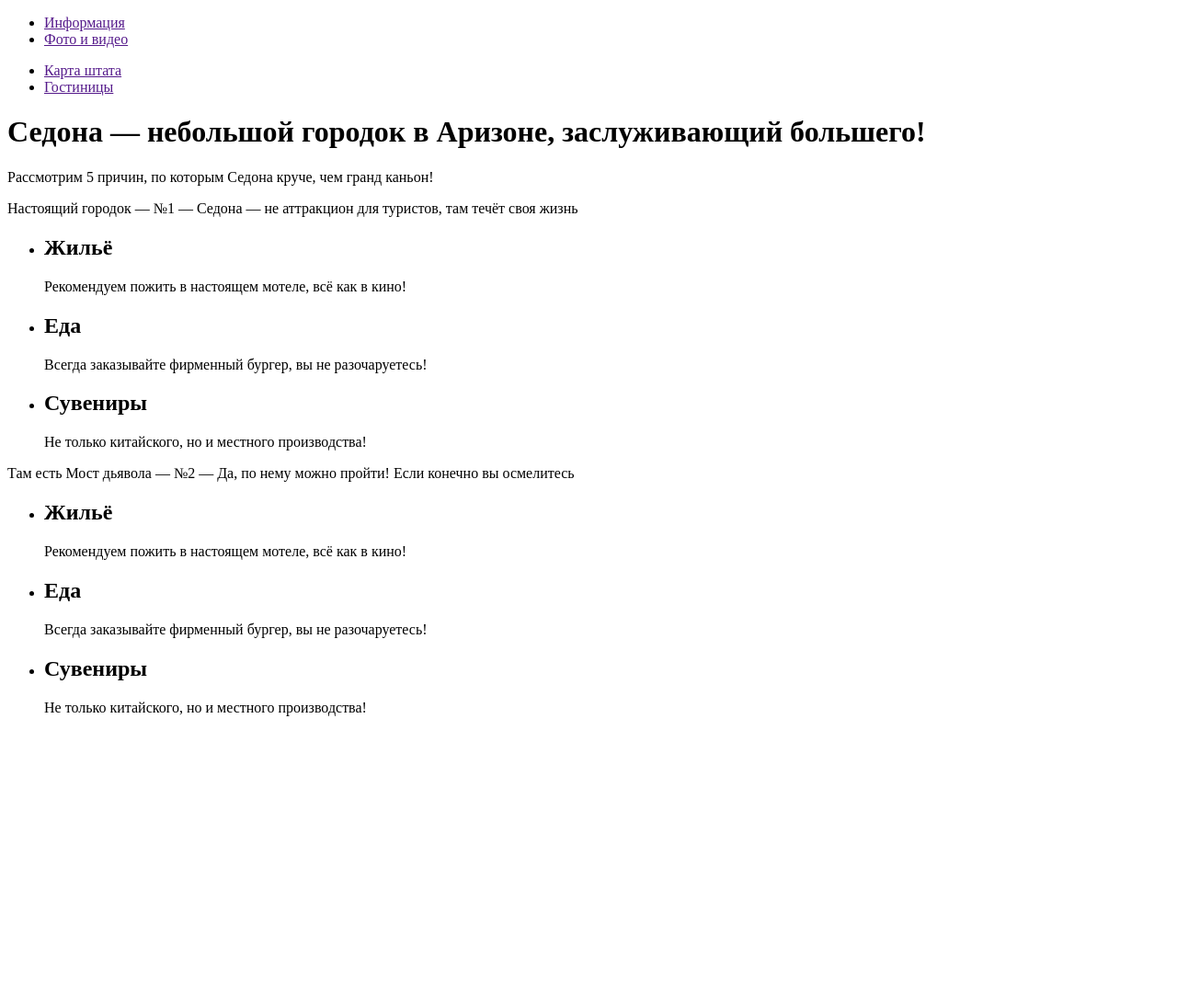
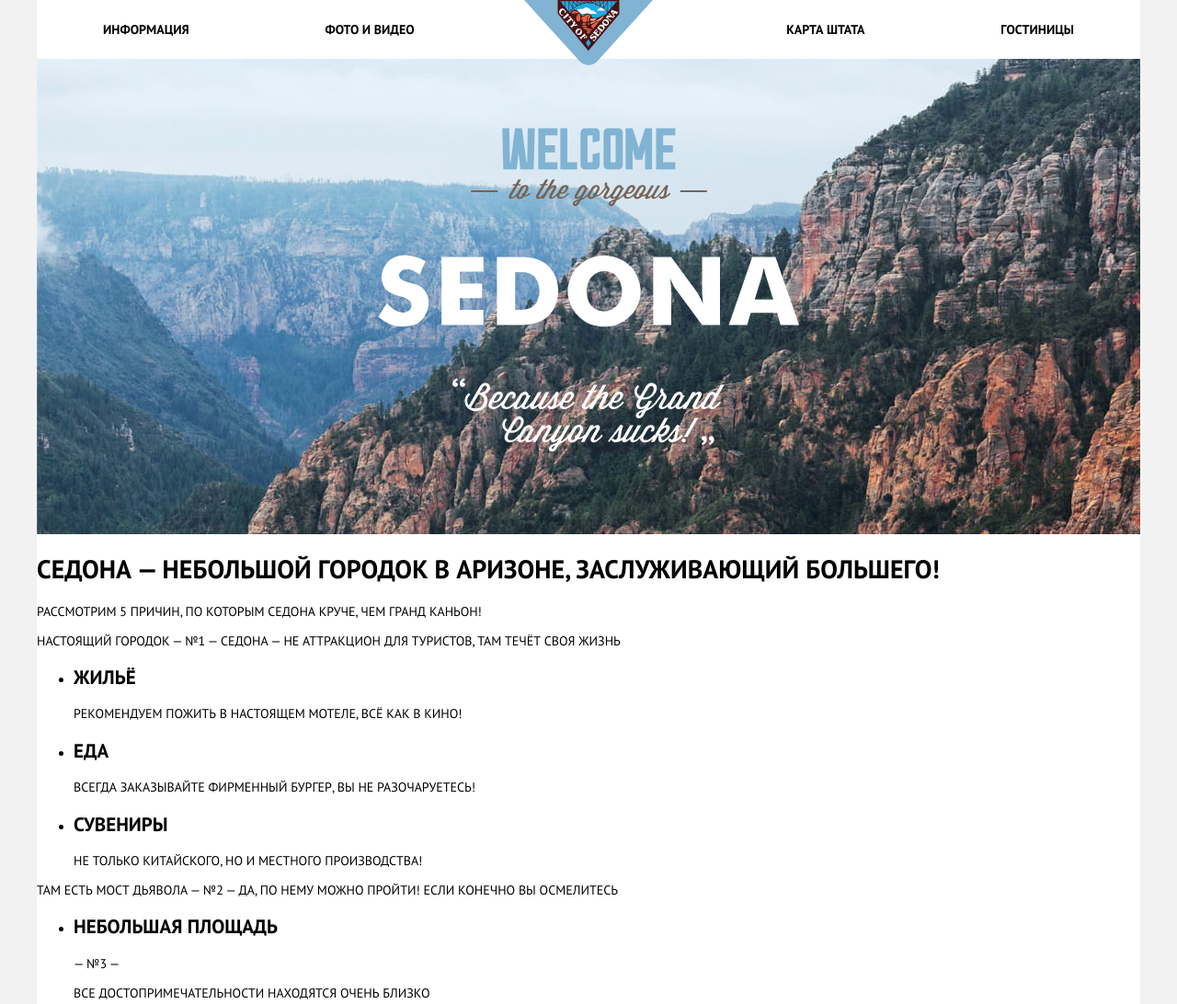
Before and after one commit to R0bur1989/Sedona, a plain HTML site: page index.html in a window 1280 px wide. Shown: the top 1092 px of the page at 92% size. Before the commit the page ends 800 px from the top, so only its background shows below. Drawn offline with Linux system fonts and the light colour scheme.

Commit message:
первичное оформление headera

```diff
--- /dev/null
+++ b/css/style.css
@@ -0,0 +1,92 @@
+/* pt-sans-regular - cyrillic_latin */
+@font-face {
+    font-family: 'PT Sans';
+    font-style: normal;
+    font-weight: 400;
+    src: url('../fonts/pt-sans-v11-cyrillic_latin-regular.eot'); /* IE9 Compat Modes */
+    src: local('PT Sans'), local('PTSans-Regular'),
+         url('../fonts/pt-sans-v11-cyrillic_latin-regular.eot?#iefix') format('embedded-opentype'), /* IE6-IE8 */
+         url('../fonts/pt-sans-v11-cyrillic_latin-regular.woff2') format('woff2'), /* Super Modern Browsers */
+         url('../fonts/pt-sans-v11-cyrillic_latin-regular.woff') format('woff'), /* Modern Browsers */
+         url('../fonts/pt-sans-v11-cyrillic_latin-regular.ttf') format('truetype'), /* Safari, Android, iOS */
+         url('../fonts/pt-sans-v11-cyrillic_latin-regular.svg#PTSans') format('svg'); /* Legacy iOS */
+  }
+  /* pt-sans-700 - cyrillic_latin */
+  @font-face {
+    font-family: 'PT Sans';
+    font-style: normal;
+    font-weight: 700;
+    src: url('../fonts/pt-sans-v11-cyrillic_latin-700.eot'); /* IE9 Compat Modes */
+    src: local('PT Sans Bold'), local('PTSans-Bold'),
+         url('../fonts/pt-sans-v11-cyrillic_latin-700.eot?#iefix') format('embedded-opentype'), /* IE6-IE8 */
+         url('../fonts/pt-sans-v11-cyrillic_latin-700.woff2') format('woff2'), /* Super Modern Browsers */
+         url('../fonts/pt-sans-v11-cyrillic_latin-700.woff') format('woff'), /* Modern Browsers */
+         url('../fonts/pt-sans-v11-cyrillic_latin-700.ttf') format('truetype'), /* Safari, Android, iOS */
+         url('../fonts/pt-sans-v11-cyrillic_latin-700.svg#PTSans') format('svg'); /* Legacy iOS */
+  }
+
+
+  body {
+      font-family: 'PT Sans', 'Arial', sans-serif;
+      text-transform: uppercase;
+      font-size: 14px;
+      margin: 0;
+      padding: 0;
+      width: 1280px;
+      margin: 0 auto;
+      background-color: #f2f2f2;
+
+  }
+
+  .wrapper {
+    width: 1200px;
+    margin: 0 auto;
+    background-color: #fff;
+
+  }
+
+  a {
+      text-decoration: none;
+  }
+
+  .main-navigation {
+      position: relative;
+      display: flex;
+      justify-content: space-between;
+      min-height: 56px;
+  }
+
+  .main-navigation::before {
+      position: absolute;
+      content: "";
+      width: 140px;
+      height: 71px;
+      left: calc(50% - 70px);
+
+      background-image: url(../img/logo.svg);
+  }
+
+  .main-navigation a {
+      display: inline-block;
+      vertical-align: middle;
+      padding: 19px 72px;
+
+      font-family: 'PT Sans', 'Arial', sans-serif;
+      text-transform: uppercase;
+      font-size: 14px;
+      color: #000000;
+      font-weight: bold;
+      font-stretch: normal;
+      font-style: normal;
+      line-height: 1.86;
+      letter-spacing: normal;
+      text-align: center;
+  }
+
+  .picture {
+      background-image: url(../img/background-photo.jpg);
+      background-repeat: no-repeat;
+      background-position: 0 30%;
+      text-align: center;
+      padding: 75px 0 85px;
+  }
--- a/index.html
+++ b/index.html
@@ -1,39 +1,46 @@
 <!DOCTYPE html>
 <html lang="en">
+
 <head>
     <meta charset="UTF-8">
     <meta name="viewport" content="width=device-width, initial-scale=1.0">
     <title>Sedona</title>
+    <link rel="stylesheet" href="css/style.css">
+    <link href="https://fonts.googleapis.com/css?family=PT+Sans:400,700&display=swap&subset=cyrillic" rel="stylesheet">
 </head>
+
 <body>
+    <div class="wrapper">
        <header class="main-header">
         <nav class="main-navigation">
-            <ul>
-                <li><a href="">Информация</a></li>
-                <li><a href="">Фото и видео</a></li>
-            </ul>
-            <ul>
-                <li><a href="">Карта штата</a></li>
-                <li><a href="">Гостиницы</a></li>
-            </ul>
+            <div>
+                <a href="">Информация</a>
+                <a href="">Фото и видео</a>
+            </div>
+            <div>
+                <a href="">Карта штата</a>
+                <a href="">Гостиницы</a>
+            </div>
         </nav>
         <div class="picture">
-
+                <img src="img/welcome.svg" alt="" width="459" height="353">
         </div>
     </header>
     <main>
+        <div>
             <h1>Седона — небольшой городок в Аризоне,
                 заслуживающий большего!
             </h1>
             <p>Рассмотрим 5 причин, по которым Седона круче, чем гранд каньон!</p>
-            <article class="feature">
-                <div class="feature-description">Настоящий
+        </div>
+        <section class="feature-1">
+            <div class="feature-1__description">Настоящий
                 городок
 
                 — №1 —
 
                 Седона — не аттракцион для туристов, там течёт своя жизнь</div>
-            </article>
+        </section>
         <section class="advantages">
             <ul>
                 <li>
@@ -50,30 +57,72 @@
                 </li>
             </ul>
         </section>
-            <article class="feature">
-                <div class="feature-description">Там есть
+        <section class="feature-2">
+            <div class="feature-2__description">Там есть
                 Мост дьявола
 
                 — №2 —
 
                 Да, по нему можно пройти! Если конечно вы осмелитесь</div>
-            </article>
+        </section>
         <section class="advantages">
             <ul>
                 <li>
-                        <h2>Жильё</h2>
-                        <p>Рекомендуем пожить в настоящем мотеле, всё как в кино!</p>
+                    <h2>Небольшая
+                        площадь</h2>
+                    <p>— №3 —</p>
+                    <p>
+                        Все достопримечательности
+                        находятся очень близко</p>
                 </li>
                 <li>
-                        <h2>Еда</h2>
-                        <p>Всегда заказывайте фирменный бургер, вы не разочаруетесь!</p>
+                    <h2>Красивая
+                        дорога</h2>
+                    <p> — №4 —</p>
+                    <p>
+                        Ехать в Седону из Лас-Вегаса совсем
+                        не скучно!</p>
                 </li>
                 <li>
-                        <h2>Сувениры</h2>
-                        <p>Не только китайского, но и местного производства!</p>
+                    <h2>Мало
+                        туристов</h2>
+                    <p> — №5 —</p>
+                    <p>
+                        Большинство едет в гранд каньон
+                        и толпится там</p>
                 </li>
             </ul>
         </section>
+        <div>
+            <h2>Заинтересовались?</h2>
+            <p>
+                Укажите предполагаемые даты поездки,
+                и мы покажем вам лучшие предложения гостиниц в седоне
+            </p>
+        </div>
+        <a href="" class="button">ПОИСК ГОСТИНИЦЫ В седоне</a>
+        <section class="map">
+
+        </section>
     </main>
+    <footer class="main-footer">
+        <div class="contacts">
+            <p>#visitSEDONA</p>
+            <p>Тел: +7(495) 666-02-66</p>
+        </div>
+        <div class="socials">
+            <ul>
+                <li><a href=""><img src="" alt=""></a></li>
+                <li><a href=""><img src="" alt=""></a></li>
+                <li><a href=""><img src="" alt=""></a></li>
+            </ul>
+        </div>
+        <div class="copyright">
+            <p>Website by<img src="" alt=""></p>
+        </div>
+    </footer>
+
+</div>
 </body>
+
 </html>
```
Also changed, not shown: img/background-photo.jpg (added), img/logo.svg (added), img/welcome.svg (added). Lines whose indentation alone changed are shown as unchanged.
